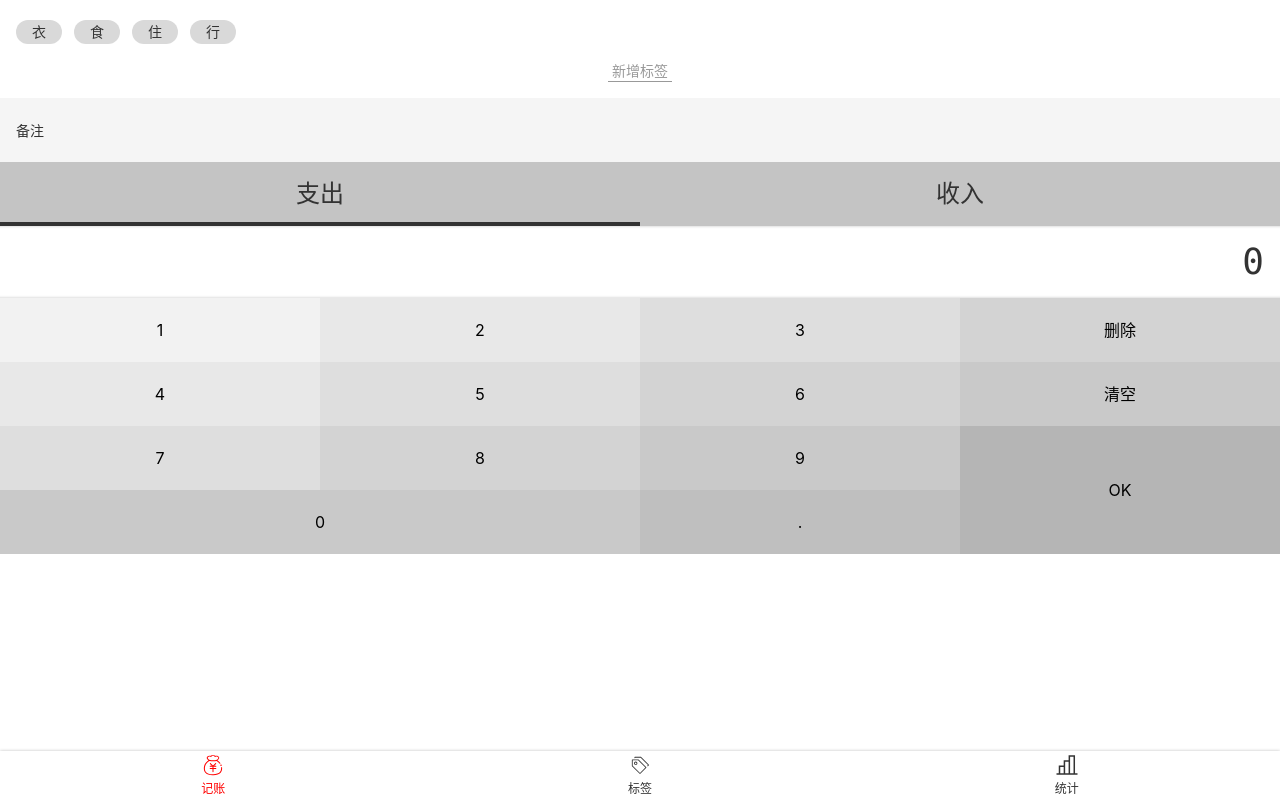
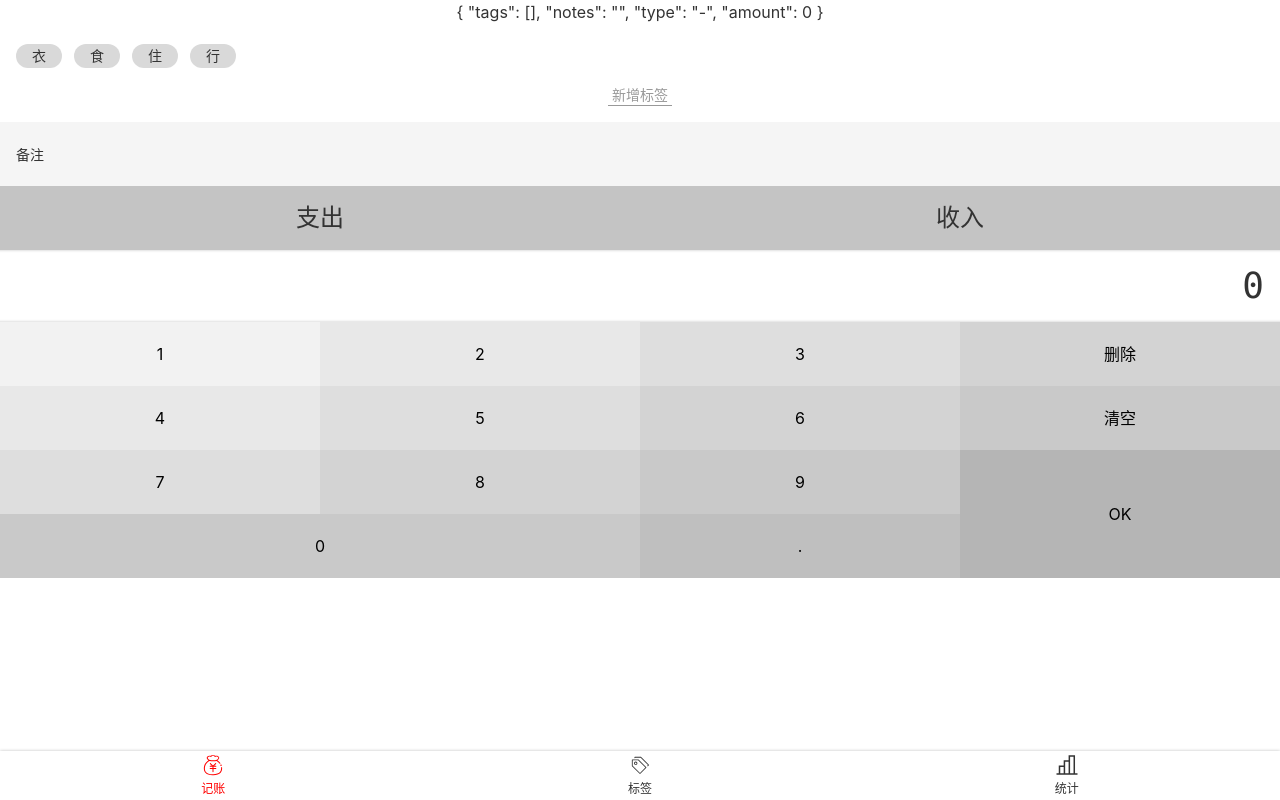
Before and after one commit to zeroTina1998/love_money, a Vue app: page /#/money in a window 1280 px wide. Built offline with nearby package versions, Linux system fonts and the light colour scheme.

Commit message:
浏览器报错，出现CSS问题

```diff
--- a/src/components/Money/Notes.vue
+++ b/src/components/Money/Notes.vue
@@ -10,10 +10,14 @@
 
 <script lang="ts">
 import Vue from "vue";
-import { Component } from "vue-property-decorator";
+import { Component, Watch } from "vue-property-decorator";
 @Component
 export default class Notes extends Vue {
   value = " ";
+  @Watch("value")
+  onValueChanged(value: string) {
+    this.$emit("update:value", value);
+  }
 }
 </script>
 
--- a/src/components/Money/NumberPad.vue
+++ b/src/components/Money/NumberPad.vue
@@ -55,7 +55,9 @@ export default class NumberPad extends Vue {
   clear() {
     this.output = "0";
   }
-  ok() {}
+  ok() {
+    this.$emit("update:value", this.output);
+  }
 }
 </script>
 
--- a/src/components/Money/Tags.vue
+++ b/src/components/Money/Tags.vue
@@ -30,7 +30,8 @@ export default class Tags extends Vue {
     } else {
       this.selectedTags.push(tag);
     }
-    this.$emit("xxx", this.selectedTags);
+
+    this.$emit("update:value", this.selectedTags);
   }
   create() {
     const name = window.prompt("请输入新的标签名：");
--- a/src/components/Money/Types.vue
+++ b/src/components/Money/Types.vue
@@ -12,12 +12,12 @@ import Vue from "vue";
 import { Component, Prop } from "vue-property-decorator";
 @Component
 export default class Types extends Vue {
-  type = "-";
+  @Prop() readonly value!: string;
   selectType(type: string) {
     if (type !== "-" && type !== "+") {
       throw new Error("type is unknown");
     }
-    this.type = type;
+    this.$emit("update:value", type);
   }
 }
 </script>
--- a/src/views/Money.vue
+++ b/src/views/Money.vue
@@ -1,30 +1,43 @@
 <template>
   <Layout class-prefix="layout">
-    <Tags :dataSource.sync="tags" @xxx="yyy" />
-    <Notes />
-    <Types />
-    <NumberPad />
+    {{ record }}
+    <Tags :dataSource.sync="tags" @update:value="onUpdateTags" />
+    <Notes @update:value="onUpdateTags" />
+    <Types :value.sync="record.type" />
+    <NumberPad @update:value="onUpdateAmount" />
   </Layout>
 </template>
 
-<script lang="ts  ">
-import Vue from 'vue';
+<script lang="ts">
+import Vue from "vue";
 import NumberPad from "../components/Money/NumberPad.vue";
 import Types from "../components/Money/Types.vue";
 import Notes from "../components/Money/Notes.vue";
-import Tags from '../components/Money/Tags.vue';
-import { Component } from 'vue-property-decorator';
+import Tags from "../components/Money/Tags.vue";
+import { Component } from "vue-property-decorator";
+
+type Record = {
+  tags: string[];
+  notes: string;
+  type: string;
+  amount: number;
+};
 @Component({
-    components: { Tags, Notes, Types, NumberPad }
-    }
-)
-export default class Money extends Vue{
-     tags = ["衣", "食", "住", "行"];
-    yyy(zzz){
-       console.log(zzz);
-       }
-
-};
+  components: { Tags, Notes, Types, NumberPad },
+})
+export default class Money extends Vue {
+  tags = ["衣", "食", "住", "行"];
+  record: Record = { tags: [], notes: "", type: "-", amount: 0 };
+  onUpdateTags(value: string[]) {
+    this.record.tags = value;
+  }
+  onUpdateNotes(value: string) {
+    this.record.notes = value;
+  }
+  onUpdateAmount(value: string) {
+    this.record.amount = parseFloat(value);
+  }
+}
 </script>
 
 <style lang="scss">
```
